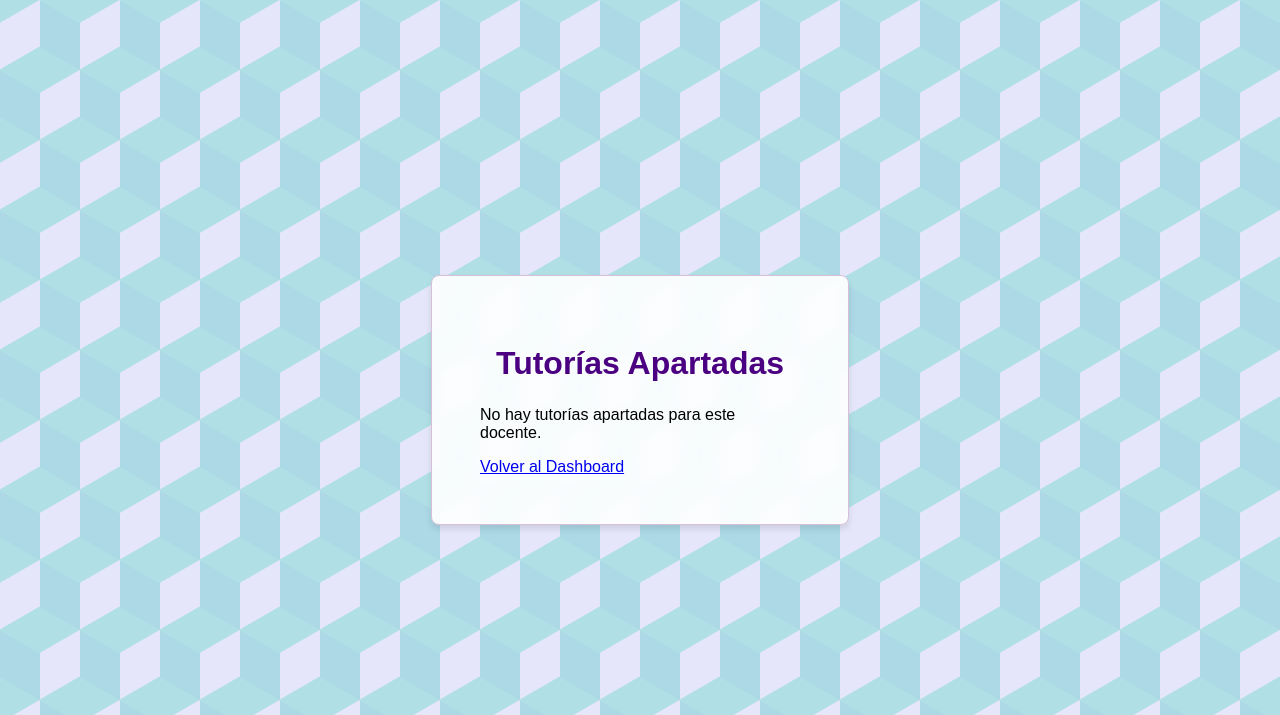
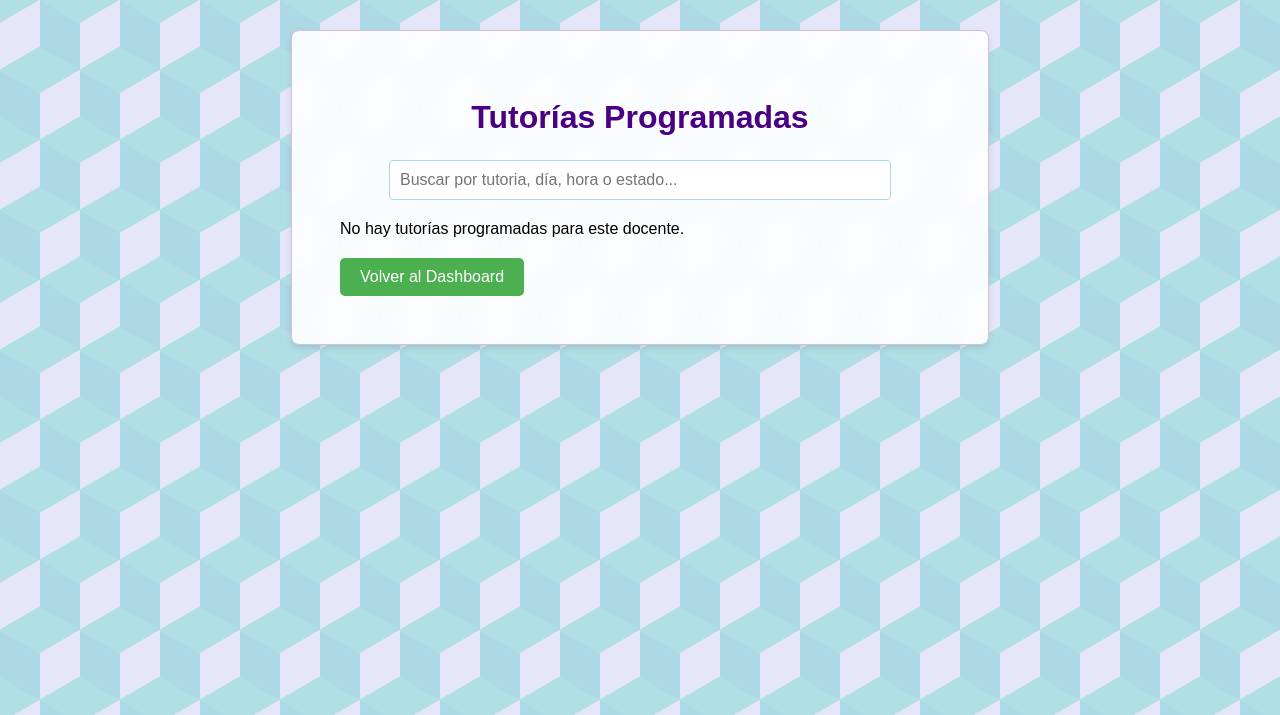
Before and after one commit to LauraLopez0110/proyecto_integrador-tutorias, a Flask app: page /teacher/tutorias-apartadas/1 in a window 1280 px wide. Shown: the top 715 px of the page. Run offline with Flask 3, Linux system fonts and the light colour scheme; data that the repository does not hold is empty.

Commit message:
cajas de busqueda a todas los html que tengan tablas

```diff
--- a/app.py
+++ b/app.py
@@ -512,7 +512,7 @@ def edit_profile():
 
 
 
-@app.route('/teacher/<int:docente_id>/tutorias', methods=['GET'])
+@app.route('/teacher//<int:docente_id>/tutorias', methods=['GET'])
 def listar_tutorias_por_docente(docente_id):
 
     user = db.session.get(User, session['user_id'])  # Obtiene el usuario de la sesión
@@ -718,17 +718,16 @@ def listar_tutorias_apartadas(docente_id):
     # Consultar tutorías del docente que tengan inscripciones
 
     tutorias_inscritas = (
-        Tutoria.query
-        .filter(
-            Tutoria.docente_id == docente_id,  # Filtrar por docente
-        )
-        .join(Inscripcion)  # Solo tutorías con inscripciones
-        .distinct()
-        .all()
-
+        Inscripcion.query
+        .join(Tutoria)  # Unir con la tabla de tutorías
+        .join(HorariosTutoria)  # Unir con la tabla de horarios
+        .filter(Tutoria.docente_id == docente_id)  # Filtrar por el docente
+        .filter(HorariosTutoria.estado != 'Disponible' and HorariosTutoria.estado != 'No disponible')  # Solo mostrar horarios ocupados
+        .distinct()  # Evitar duplicados
+        .all()  # Obtener todos los resultados
     )
 
-    return render_template('tutorias_apartadas.html', tutorias=tutorias_inscritas)
+    return render_template('tutorias_programadas.html', tutorias=tutorias_inscritas)
 
 
 @app.route('/formato_tutoria', methods=['GET', 'POST'])
--- a/static/base.css
+++ b/static/base.css
@@ -228,3 +228,28 @@ tbody tr:hover {
     font-size: 1rem;
     color: #333;
 }
+
+/* Clases para los colores de estado */
+/* Estado Disponible */
+.estado.disponible {
+    text-align: center;
+    background-color: #d4edda; /* Verde claro */
+    color: #155724; /* Verde oscuro */
+    font-weight: bold;
+}
+
+/* Estado No disponible */
+.estado.no-disponible {
+    text-align: center;
+    background-color: #f8d7da; /* Rojo claro */
+    color: #721c24; /* Rojo oscuro */
+    font-weight: bold;
+}
+
+/* Estado Ocupado */
+.estado.ocupado {
+    text-align: center;
+    background-color: #fff3cd; /* Amarillo claro */
+    color: #856404; /* Amarillo oscuro */
+    font-weight: bold;
+}
--- a/static/tablas.css
+++ b/static/tablas.css
@@ -228,6 +228,7 @@ td select {
     border-radius: 5px; /* Bordes redondeados */
     font-size: 1rem; /* Tamaño de la fuente */
     transition: background-color 0.3s; /* Transición suave para el cambio de color */
+    margin-top: 4px; /* Espaciado superior */
 }
 
 /* Estilo cuando el mouse pasa sobre el enlace (hover) */
@@ -264,3 +265,49 @@ button:hover {
     font-size: 1rem;
     color: #333;
 }
+
+/* Clases para los colores de estado */
+/* Estado Disponible */
+.estado.disponible {
+    text-align: center;
+    background-color: #d4edda; /* Verde claro */
+    color: #155724; /* Verde oscuro */
+    font-weight: bold;
+}
+
+/* Estado No disponible */
+.estado.no-disponible {
+    text-align: center;
+    background-color: #f8d7da; /* Rojo claro */
+    color: #721c24; /* Rojo oscuro */
+    font-weight: bold;
+}
+
+/* Estado Ocupado */
+.estado.ocupado {
+    text-align: center;
+    background-color: #fff3cd; /* Amarillo claro */
+    color: #856404; /* Amarillo oscuro */
+    font-weight: bold;
+}
+
+.btn {
+    display: inline-block; /* Para comportamiento similar a un enlace */
+    width: auto; /* Ajustar al contenido */
+    background-color: #4b0082; /* Índigo (lila oscuro) */
+    color: #fff;
+    padding: 8px 16px; /* Espaciado interno más amplio para que se vea mejor */
+    border: none;
+    border-radius: 4px;
+    font-size: 1rem;
+    cursor: pointer;
+    transition: background-color 0.3s;
+    text-decoration: none;
+    white-space: nowrap; /* Evitar quiebres de texto */
+    text-align: center; /* Asegura que el texto esté centrado */
+    margin-bottom: 5px; /* Espacio entre botones */
+}
+
+.btn:hover {
+    background-color: #6a5acd; /* Azul pizarra */
+}
--- a/templates/gestionar_horarios.html
+++ b/templates/gestionar_horarios.html
@@ -106,7 +106,8 @@
                     <td>{{ horario.tutoria.espacio_academico }}</td>
                     <td>{{ horario.dia }}</td>
                     <td>{{ horario.hora }}</td>
-                    <td>{{ horario.estado }}</td>
+                    <td class="estado {{ horario.estado | lower | replace(' ', '-') }}">{{ horario.estado }}</td>
+
                     <td>
                         <form method="POST" action="{{ url_for('gestionar_horarios') }}">
                             <input type="hidden" name="horario_id" value="{{ horario.id }}">
--- a/templates/tutorias_apartadas.html
+++ /dev/null
@@ -1,49 +0,0 @@
-<!DOCTYPE html>
-<html lang="en">
-<head>
-    <meta charset="UTF-8">
-    <meta name="viewport" content="width=device-width, initial-scale=1.0">
-    <title>Tutorías Apartadas</title>
-    <link rel="stylesheet" href="{{ url_for('static', filename='base.css') }}">
-</head>
-<body>
-    <div class="container">
-        <h1>Tutorías Apartadas</h1>
-
-        {% if tutorias %}
-            <table>
-                <thead>
-                    <tr>
-                        <th>Código</th>
-                        <th>Espacio Académico</th>
-                        <th>Estudiantes Inscritos</th>
-                        <th>Acciones</th>
-                    </tr>
-                </thead>
-                <tbody>
-                    {% for tutoria in tutorias %}
-                        <tr>
-                            <td>{{ tutoria.codigo }}</td>
-                            <td>{{ tutoria.espacio_academico }}</td>
-                            <td>
-                                <ul>
-                                    {% for inscripcion in tutoria.inscripciones %}
-                                        <a>{{ inscripcion.estudiante.nombre_completo }}</a>  <!-- Nombre completo del estudiante -->
-                                    {% endfor %}
-                                </ul>
-                            </td>
-                            <td>
-                                <a href="" class="btn">Llenar Formulario</a> <!-- Acción para llenar formulario -->
-                            </td>
-                        </tr>
-                    {% endfor %}
-                </tbody>
-            </table>
-        {% else %}
-            <p>No hay tutorías apartadas para este docente.</p>
-        {% endif %}
-
-        <a href="{{ url_for('dashboard') }}" class="btn">Volver al Dashboard</a>
-    </div>
-</body>
-</html>
--- /dev/null
+++ b/templates/tutorias_programadas.html
@@ -0,0 +1,87 @@
+<!DOCTYPE html>
+<html lang="en">
+<head>
+    <meta charset="UTF-8">
+    <meta name="viewport" content="width=device-width, initial-scale=1.0">
+    <title>Tutorías Programadas</title>
+    <link rel="stylesheet" href="{{ url_for('static', filename='tablas.css') }}">
+</head>
+<body>
+    <div class="container">
+        <h1>Tutorías Programadas</h1>
+
+            <!-- Barra de búsqueda -->
+            <div class="search-container">
+                <input
+                    type="text"
+                    id="searchInput"
+                    placeholder="Buscar por tutoria, día, hora o estado..."
+                    onkeyup="filterTutoriasProgramadas()"
+                    class="search-box">
+            </div>
+
+        {% if tutorias %}
+            <table id="tutoriasProgramadasTable">
+                <thead>
+                    <tr>
+                        <th>Código</th>
+                        <th>Espacio Académico</th>
+                        <th>Horarios</th>
+                        <th>Estudiantes Inscritos</th>
+                        <th>Acciones</th>
+                    </tr>
+                </thead>
+                <tbody>
+                    {% for inscripcion in tutorias %}
+                    <tr>
+                        <!-- Mostrar el código de la tutoría -->
+                        <td>{{ inscripcion.tutoria.codigo }}</td>
+                        <!-- Mostrar el espacio académico de la tutoría -->
+                        <td>{{ inscripcion.tutoria.espacio_academico }}</td>
+                        <!-- Mostrar el día y hora del horario -->
+                        <td>
+                            <strong>{{ inscripcion.horario.dia }}:</strong> {{ inscripcion.horario.hora }}
+                        </td>
+                        <!-- Mostrar el nombre del estudiante inscrito -->
+                        <td>
+                            <p>{{ inscripcion.estudiante.nombre_completo }}</p>
+                        </td>
+                            <td>
+                                <a href="" class="btn">Llenar Formulario</a> <!-- Acción para llenar formulario -->
+                            </td>
+                        </tr>
+                    {% endfor %}
+                </tbody>
+            </table>
+        {% else %}
+            <p>No hay tutorías programadas para este docente.</p>
+        {% endif %}
+
+        <div class="button">
+            <a href="{{ url_for('dashboard') }}">Volver al Dashboard</a>
+        </div>
+    </div>
+</body>
+
+<script>
+    function filterTutoriasProgramadas() {
+        const searchInput = document.getElementById('searchInput').value.toLowerCase();
+        const rows = document.querySelectorAll('#tutoriasProgramadasTable tbody tr');
+
+        rows.forEach(row => {
+            const tutoria = row.cells[1].textContent.toLowerCase(); // Columna nombre tutoria
+            const dia = row.cells[2].textContent.toLowerCase(); // Columna Día
+            const hora = row.cells[3].textContent.toLowerCase(); // Columna Hora
+            const estado = row.cells[4].textContent.toLowerCase(); // Columna Estado
+
+            // Verifica si el valor de búsqueda coincide con Tutoría o Estado
+            if (tutoria.includes(searchInput) || dia.includes(searchInput) || hora.includes(searchInput)
+            || estado.includes(searchInput)) {
+                row.style.display = ''; // Mostrar la fila
+            } else {
+                row.style.display = 'none'; // Ocultar la fila
+            }
+        });
+    }
+</script>
+</html>
```
Also changed, not shown: templates/dashboard.html (+14 -19 lines), templates/teacher_tutorias.html (+29 -1 lines), templates/tutoria_disponible.html (+37 -11 lines), templates/tutorias_inscritas.html (+36 -5 lines).
